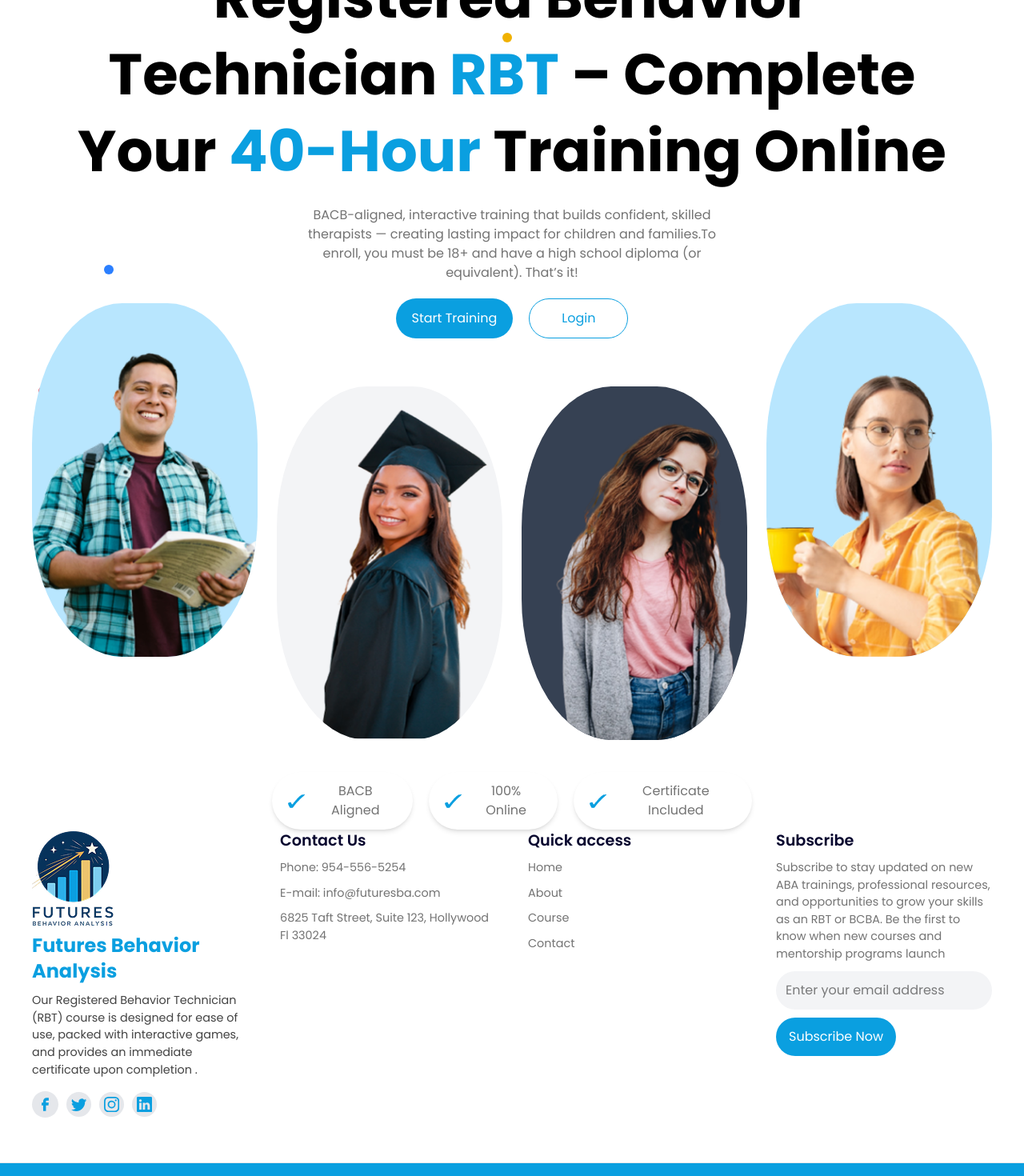
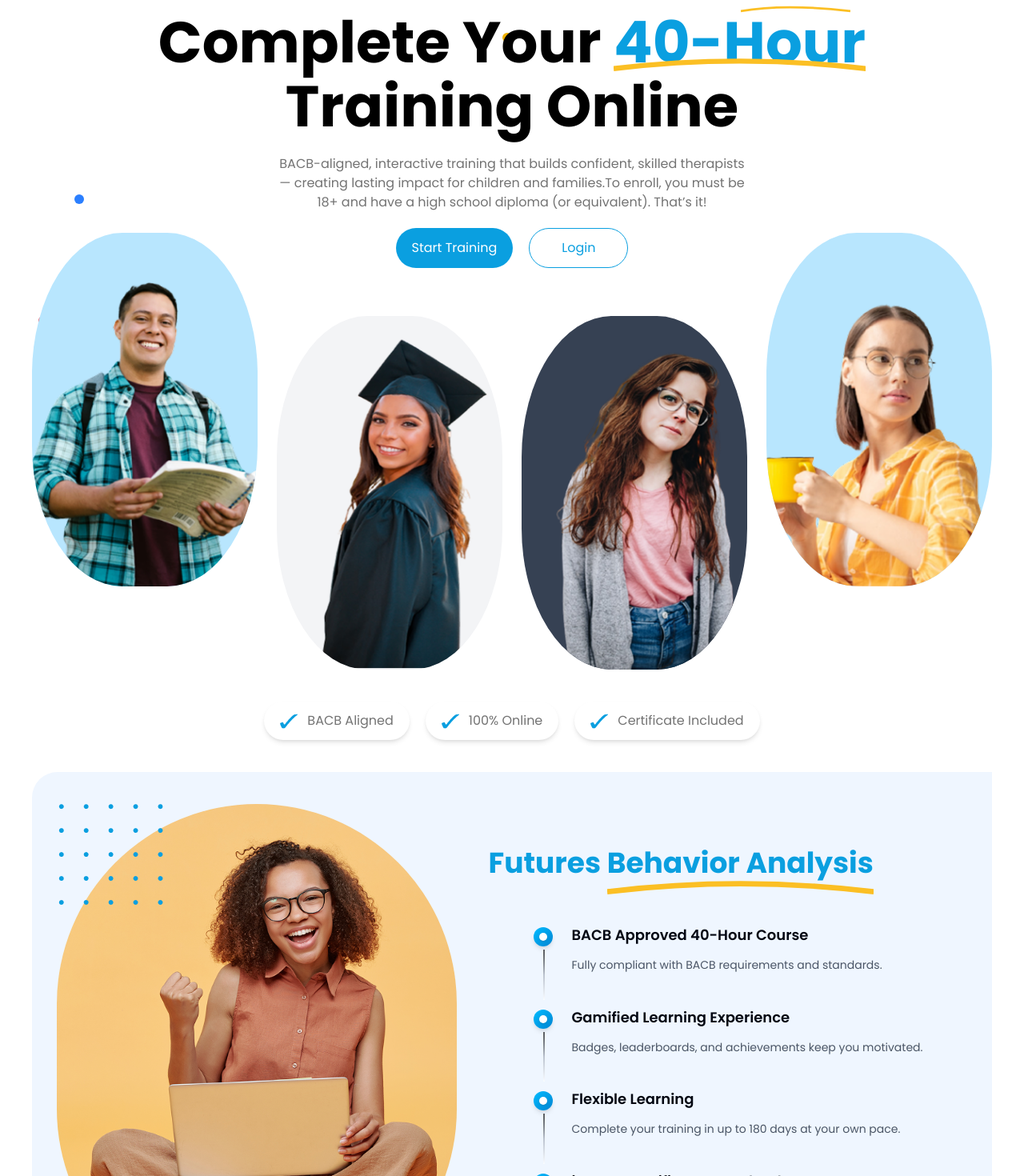
Before and after one commit to ashikur221/LearnSphere, a React (Vite) app: page / in a window 1280 px wide. Shown: the part 300-1770 px from the top of the page at 80% size. Built offline with nearby package versions, Linux system fonts and the light colour scheme.

Commit message:
Future section done

```diff
--- a/src/components/home/Banner.jsx
+++ b/src/components/home/Banner.jsx
@@ -1,7 +1,6 @@
-import React from 'react';
+import React from "react";
 
 const Banner = () => {
-
     const dots = [
         { color: "bg-red-500", position: "top-10 left-2" },
         { color: "bg-purple-500", position: "top-20 right-2" },
@@ -10,7 +9,6 @@
     ];
 
     return (
-
         <div className="relative lg:w-11/12 mx-auto space-y-5 py-5">
             {dots.map((dot, i) => (
                 <span
@@ -18,20 +16,59 @@
                     className={`hidden sm:block absolute w-3 h-3 rounded-full ${dot.color} ${dot.position}`}
                 ></span>
             ))}
-            <p className='text-center lg:leading-24 text-4xl lg:text-7xl font-bold container mx-auto'>
-                Become a Certified Registered Behavior Technician <span className="text-theme-primary">RBT</span>  – Complete Your
-                <span className="text-theme-primary"> 40-Hour</span> Training Online
+            <p className="text-center lg:leading-[5rem] text-4xl lg:text-7xl font-bold container mx-auto relative">
+                Become a Certified Registered Behavior Technician{" "}
+                <span className="text-theme-primary relative inline-block">
+                    RBT
+                    <svg
+                        className="absolute -bottom-2 left-0 w-full"
+                        viewBox="0 0 100 10"
+                        preserveAspectRatio="none"
+                    >
+                        <path
+                            d="M0,5 Q40,-2 100,5"
+                            stroke="#fbbf24"
+                            strokeWidth="2"
+                            fill="transparent"
+                        />
+                    </svg>
+                </span>{" "}
+                – Complete Your{"  "}
+                <span className="text-theme-primary relative inline-block">
+                    {" "}
+                     40-Hour
+                    <svg
+                        className="absolute -bottom-2 left-0 w-full"
+                        viewBox="0 0 100 10"
+                        preserveAspectRatio="none"
+                    >
+                        <path
+                            d="M0,5 Q50,-1 100,5"
+                            stroke="#fbbf24"
+                            strokeWidth="2"
+                            fill="transparent"
+                        />
+                    </svg>
+                </span>{" "}
+                Training Online
             </p>
 
             <div className="lg:w-1/2 mx-auto">
                 <p className="text-small-text text-center ">
-                    BACB-aligned, interactive training that builds confident, skilled therapists — creating lasting impact for children and families.To enroll, you must be 18+ and have a high school diploma (or equivalent). That’s it!
+                    BACB-aligned, interactive training that builds confident, skilled
+                    therapists — creating lasting impact for children and families.To
+                    enroll, you must be 18+ and have a high school diploma (or equivalent).
+                    That’s it!
                 </p>
             </div>
 
             <div className="flex justify-center gap-5">
-                <button className='bg-theme-primary text-white py-3 px-5 rounded-full'>Start Training</button>
-                <button className='border border-theme-primary text-theme-primary py-3 px-10 rounded-full'>Login</button>
+                <button className="bg-theme-primary text-white py-3 px-5 rounded-full">
+                    Start Training
+                </button>
+                <button className="border border-theme-primary text-theme-primary py-3 px-10 rounded-full">
+                    Login
+                </button>
             </div>
         </div>
     );
--- a/src/components/home/BannerGallery.jsx
+++ b/src/components/home/BannerGallery.jsx
@@ -41,14 +41,14 @@
                         <img
                             src={image}
                             alt=""
-                            className="object-cover "
+                            className="object-cover"
                         />
                     </div>
                 ))}
 
 
             </div>
-            <div className=" mx-auto w-1/2 flex justify-center gap-5">
+            <div className=" mx-auto w-1/2 flex flex-wrap justify-center gap-5">
                 <button className="bg-white shadow-md py-3 px-5 rounded-full text-small-text flex justify-center items-center gap-3"><CustomTikMark/> BACB Aligned</button>
                 <button className="bg-white shadow-md py-3 px-5 rounded-full text-small-text flex justify-center items-center gap-3"><CustomTikMark/> 100% Online</button>
                 <button className="bg-white shadow-md py-3 px-5 rounded-full text-small-text flex justify-center items-center gap-3"><CustomTikMark/> Certificate Included</button>
--- /dev/null
+++ b/src/components/home/FuturesSection.jsx
@@ -0,0 +1,103 @@
+import { ImageProvider } from '@/utils/ImageProvider';
+import React from 'react';
+
+const Card = ({
+    children,
+    className = ""
+}) => <div className={`rounded-2xl  p-12 text-sm leading-7 text-gray-700  shadow-black/5 dark:bg-gray-950 dark:text-gray-300 dark:shadow-white/5 ${className}`}>
+        {children}
+    </div>;
+
+const Badge = ({
+    children,
+    className = ""
+}) => <span className={`inline-flex items-center rounded-full bg-sky-100 px-2.5 py-0.5 text-xs font-medium text-sky-800 dark:bg-sky-900/30 dark:text-sky-300 ${className}`}>
+        {children}
+    </span>;
+
+const data = [{
+    id: "1",
+    title: "BACB Approved 40-Hour Course",
+    description: "Fully compliant with BACB requirements and standards."
+}, {
+    id: "2",
+    title: "Gamified Learning Experience",
+    description: "Badges, leaderboards, and achievements keep you motivated."
+}, {
+    id: "3",
+    title: "Flexible Learning",
+
+    description: "Complete your training in up to 180 days at your own pace."
+}, {
+    id: "4",
+    title: "instant Certificate Download",
+    description: "Get your certificate immediately upon course completion."
+}];
+
+const FuturesSection = () => {
+    return (
+        <div className='container mx-auto bg-blue-50  flex flex-col md:flex-row px-5 items-center justify-center rounded-l-4xl gap-10 py-10 mt-10'>
+            <div className="">
+                <div className="rounded-full">
+                    <img src={ImageProvider.dotted} className='absolute hidden md:block' alt="" />
+                    <img src={ImageProvider.futureImg} className='rounded-full w-[300px] lg:w-[500px]' alt="" />
+                </div>
+            </div>
+            <div className="">
+
+                <div>
+                    <p className="text-2xl md:text-4xl font-bold text-theme-primary ">Futures{" "}
+                        <span className="text-theme-primary relative inline-block">
+                            {" "}
+                            Behavior Analysis
+                            <svg
+                                className="absolute lg:-bottom-8 left-0 w-full"
+                                viewBox="0 0 100 10"
+                                preserveAspectRatio="none"
+                            >
+                                <path
+                                    d="M0,5 Q50,-1 100,5"
+                                    stroke="#fbbf24"
+                                    strokeWidth="2"
+                                    fill="transparent"
+                                />
+                            </svg>
+                        </span>
+                    </p>
+                    <div className="col-start-3 row-start-3 flex flex-col  p-2 dark:bg-white/10">
+                        <Card>
+                            <div className="space-y-10">
+                                {data.map((item, index) => <div key={item.id} className="relative group transition-all duration-300 hover:translate-x-1">
+                                    {index !== data.length - 1 && <div className="absolute left-3 top-8 h-full w-0.5 bg-gradient-to-b from-black via-gray-400 to-white opacity-60 group-hover:opacity-100 transition-opacity duration-300" />}
+                                    <div className="flex gap-6">
+                                        <div className="relative z-10 flex h-6 w-6 shrink-0 items-center justify-center rounded-full bg-gradient-to-br from-sky-400 to-sky-600 mt-1 shadow-md group-hover:scale-110 transition-transform duration-300">
+                                            <div className="h-2.5 w-2.5 rounded-full bg-white shadow-sm" >
+                                            </div>
+                                        </div>
+
+                                        <div className="flex-1 space-y-3 group-hover:text-gray-900 dark:group-hover:text-white transition-colors duration-300">
+                                            <div className="space-y-1">
+                                                <h3 className="font-semibold text-lg text-gray-950 dark:text-white group-hover:text-sky-700 dark:group-hover:text-sky-300 transition-colors duration-300">
+                                                    {item.title}
+                                                </h3>
+
+                                            </div>
+                                            <p className="text-gray-600 dark:text-gray-300 leading-relaxed group-hover:bg-gray-50 dark:group-hover:bg-gray-800/30 rounded-lg p-3 -m-3 transition-all duration-300">
+                                                {item.description}
+                                            </p>
+                                        </div>
+                                    </div>
+                                </div>)}
+                            </div>
+                        </Card>
+                    </div>
+
+                    { }
+
+                </div>
+            </div>
+        </div>
+    );
+};
+
+export default FuturesSection;
--- a/src/pages/home/Home.jsx
+++ b/src/pages/home/Home.jsx
@@ -1,12 +1,14 @@
 import Banner from '@/components/home/Banner'
 import BannerGallery from '@/components/home/BannerGallery'
+import FuturesSection from '@/components/home/FuturesSection'
 import React from 'react'
 
 const Home = () => {
   return (
-    <div className='container mx-auto'>
+    <div className='  '>
       <Banner />
       <BannerGallery />
+      <FuturesSection />
     </div>
   )
 }
--- a/src/utils/ImageProvider.jsx
+++ b/src/utils/ImageProvider.jsx
@@ -3,11 +3,15 @@
 import bannerImg2 from '@/assets/images/bannerImg2.png'
 import bannerImg3 from '@/assets/images/bannerImg3.png'
 import bannerImg4 from '@/assets/images/bannerImg4.png'
+import futureImg from '@/assets/images/future.png'
+import dotted from '@/assets/images/dotted.png'
 
 export const ImageProvider = {
     Navlogo,
     bannerImg1,
     bannerImg2,
     bannerImg3,
-    bannerImg4
+    bannerImg4,
+    futureImg,
+    dotted
 }
```
Also changed, not shown: src/assets/images/dotted.png (added), src/assets/images/future.png (added).
